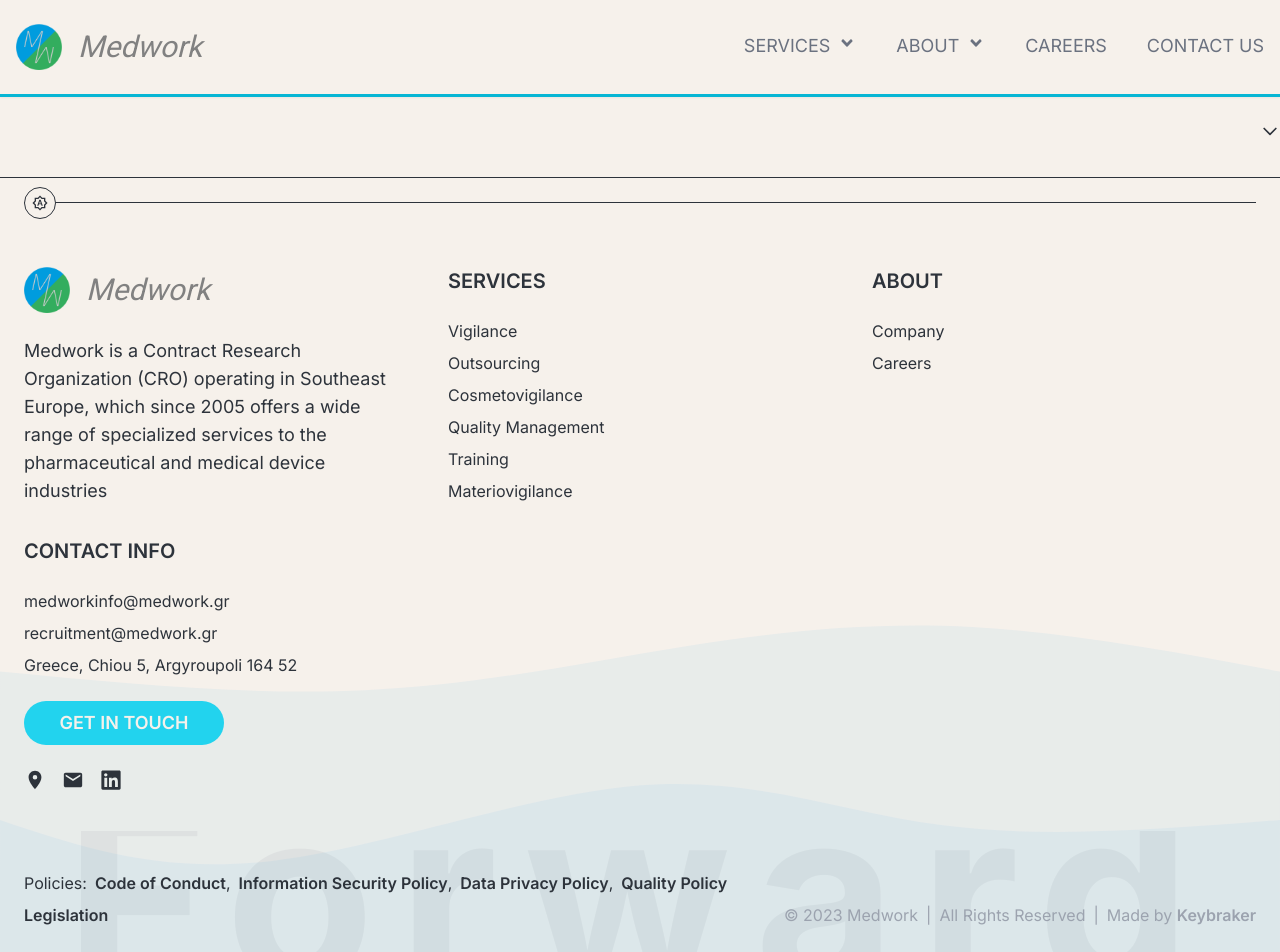
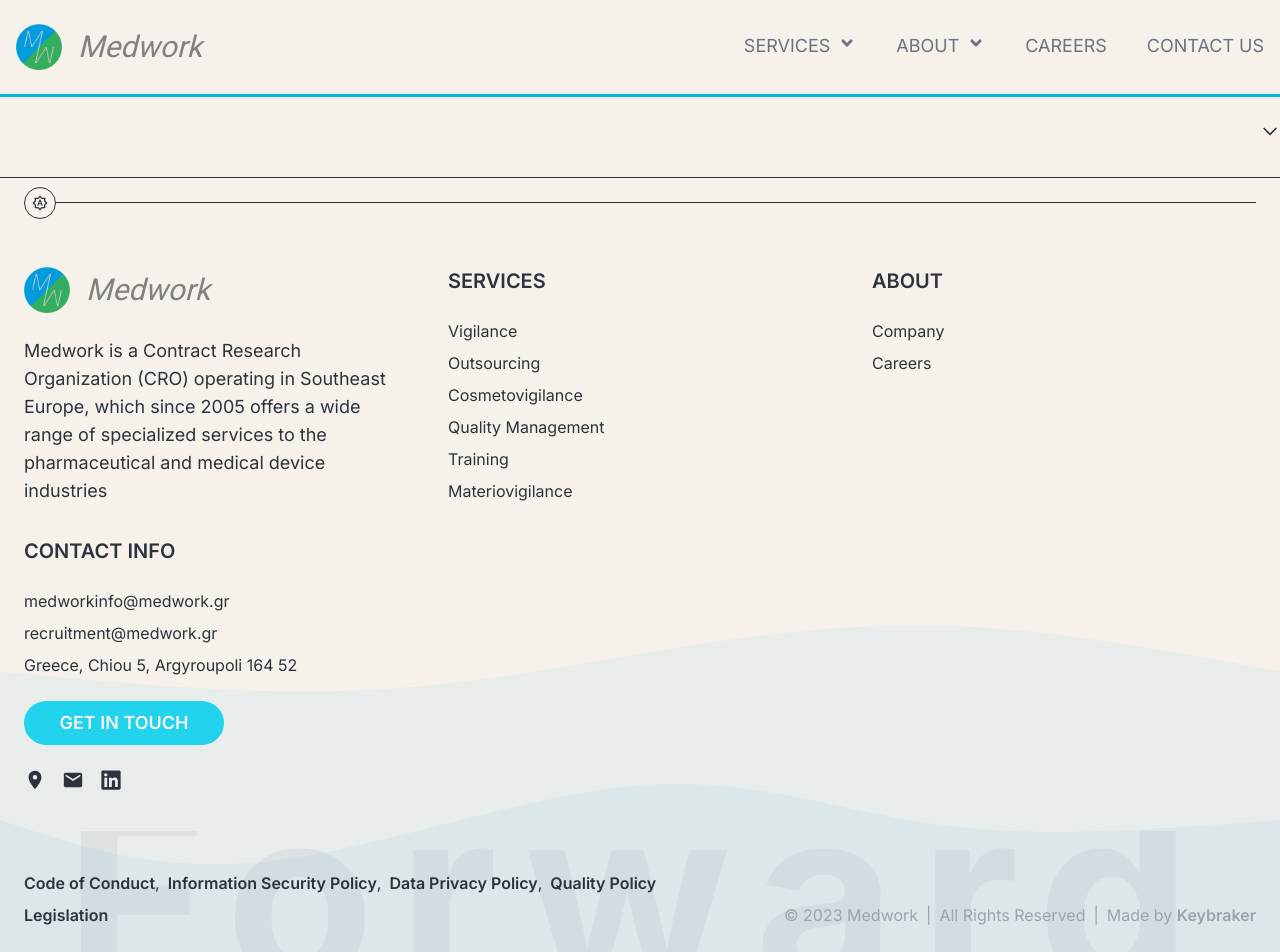
Before and after one commit to Medwork-CRO/webpage, a Next.js app: page /about/legislation/DropDown in a window 1280 px wide. Shown: the top 952 px of the page. Built offline with nearby package versions, Linux system fonts and the light colour scheme.

Commit message:
Update footer

```diff
--- a/src/components/Footer.tsx
+++ b/src/components/Footer.tsx
@@ -134,7 +134,7 @@ function Information() {
   return (
     <div className="flex flex-col items-start gap-2 text-md text-medwork-dark dark:text-medwork-light">
       <div className="flex flex-col sm:flex-row flex-wrap items-start gap-2">
-        Policies: {policies.map((policy, i) => (
+        {policies.map((policy, i) => (
           <div key={i} className="flex">
             <a
               className="font-semibold hover:underline whitespace-nowrap"
```
